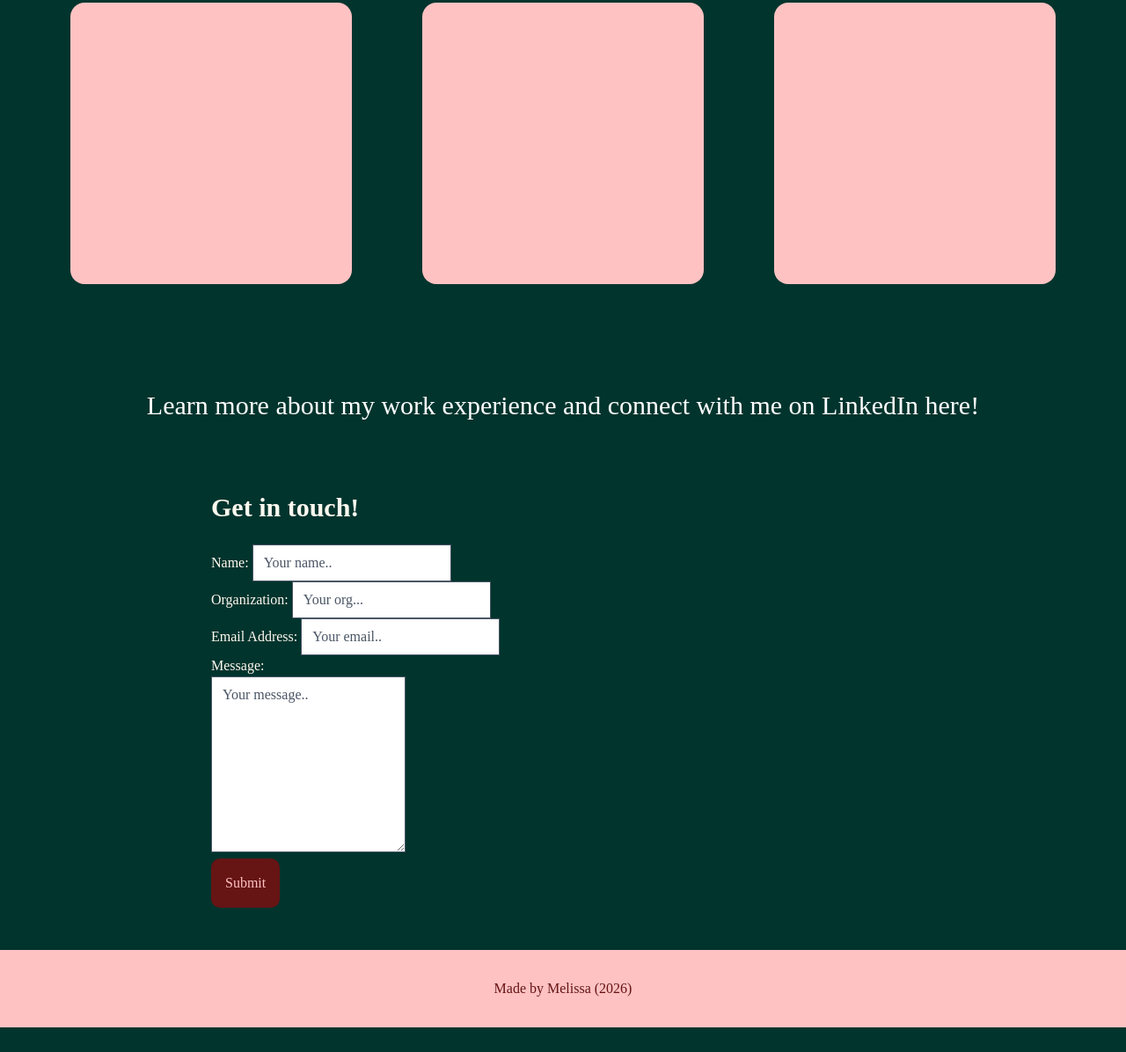
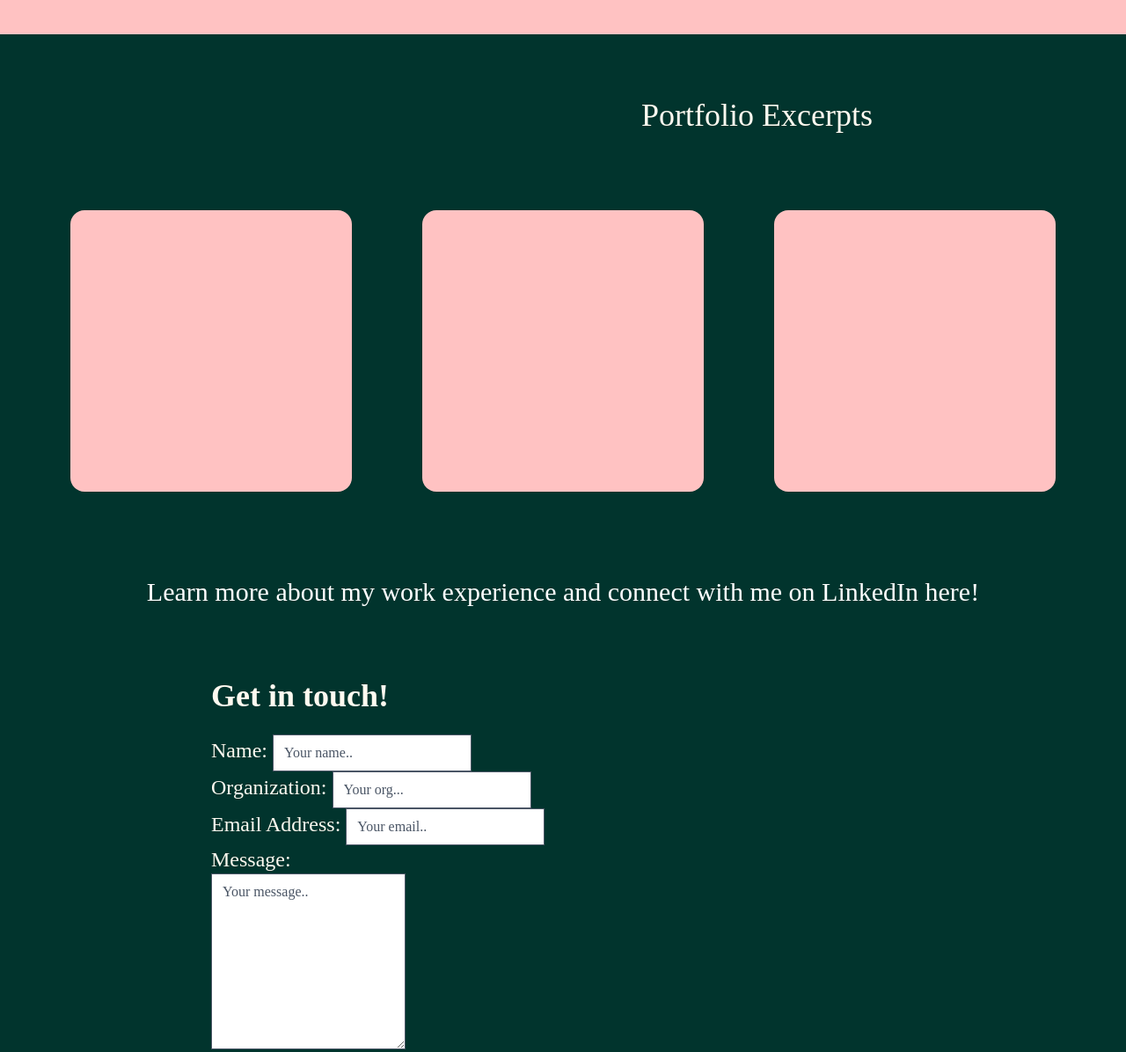
Before and after one commit to mpinedabrown/Melissa-Portfolio, a website built with Vite: page index.html in a window 1280 px wide. Shown: the part 1257-2453 px from the top of the page at 88% size. Before the commit the page ends 2425 px from the top, so only its background shows below. Built offline with nearby package versions, Linux system fonts and the light colour scheme.

Commit message:
changed section 1 layout

```diff
--- a/index.html
+++ b/index.html
@@ -9,6 +9,7 @@
 </head>
   <section>
     <header>
+
         <h1 class="text-4xl font-bold"> Melissa Pineda Brown </h1>
     </header>
   </section>
@@ -17,17 +18,17 @@
 
     <section>
         <div class="about-me">
-        <h2 class="text-3xl text-right">About Me</h2>
+        <h2 class="text-4xl text-left">About Me</h2>
         <br>
-        <p class="leading-8"> I’m a freelance marketing and communications professional who enjoys bringing ideas to life and helping purpose-driven organizations connect with the people they serve. My background spans social media strategy, content development, branding, newsletter management, and communications planning, with experience supporting nonprofit programming and public engagement. I’m currently expanding my skillset in UX/UI design, web development, and digital marketing, and I’m especially interested in projects that bring these areas together. I’m available for freelance and project-based work, from developing a communications strategy to creating the digital materials that bring it to life.</p>
+        <p class="leading-8 text-left max-w-[60%]"> I’m a freelance marketing and communications professional who enjoys bringing ideas to life and helping purpose-driven organizations connect with the people they serve. My background spans social media strategy, content development, branding, newsletter management, and communications planning, with experience supporting nonprofit programming and public engagement. I’m currently expanding my skillset in UX/UI design, web development, and digital marketing, and I’m especially interested in projects that bring these areas together. I’m available for freelance and project-based work, from developing a communications strategy to creating the digital materials that bring it to life.</p>
         <br>
-            <p class="leading-8"> Alongside my creative work, I’m exploring AI safety, governance, and ethics, with a particular interest in how we communicate about emerging technologies and their social consequences. Through fellowships and research, I’ve been building a foundation in responsible AI and tech policy, and I’m interested in communications opportunities that help make these conversations more accessible and meaningful.</p>
+            <p class="leading-8 text-left max-w-[60%]"> Alongside my creative work, I’m exploring AI safety, governance, and ethics, with a particular interest in how we communicate about emerging technologies and their social consequences. Through fellowships and research, I’ve been building a foundation in responsible AI and tech policy, and I’m interested in communications opportunities that help make these conversations more accessible and meaningful.</p>
         </div>
     </section>
 
     <section>
         <div class="resume-highlights">
-            <h2 class="text-3xl"> Resume Highlights </h2>
+            <h2 class="text-4xl"> Resume Highlights </h2>
         <p>
         <br>
         <li class="my-5"> Marketing & Communications Coordinator, NMBLC 2026 </li>
@@ -42,33 +43,33 @@
 
     <section>
         <div class="portfolio-examples"></div>
-            <h2 class="text-3xl text-right"> Portfolio Excerpts </h2>
+            <h2 class="text-4xl text-right"> Portfolio Excerpts </h2>
             <div class="flex flex-row justify-center items-center items-stretch">
-            <div class="bg-[#ffc2c2] w-80 h-80 my-10 mx-10 rounded-2xl hover:scale-125 hover:bg-[#F4A0A0] text-pink-950"> </div>
-            <div class="bg-[#ffc2c2] w-80 h-80 my-10 mx-10 rounded-2xl hover:scale-125 hover:bg-[#F4A0A0] text-pink-950"> </div>
-            <div class="bg-[#ffc2c2] w-80 h-80 my-10 mx-10 rounded-2xl hover:scale-125 hover:bg-[#F4A0A0]"> </div>
+            <div class="bg-[#ffc2c2] w-80 h-80 my-4 mx-10 rounded-2xl hover:scale-125 hover:bg-[#F4A0A0] text-pink-950"> </div>
+            <div class="bg-[#ffc2c2] w-80 h-80 my-4 mx-10 rounded-2xl hover:scale-125 hover:bg-[#F4A0A0] text-pink-950"> </div>
+            <div class="bg-[#ffc2c2] w-80 h-80 my-4 mx-10 rounded-2xl hover:scale-125 hover:bg-[#F4A0A0]"> </div>
             </div>
         <div class="text-center text-3xl my-20 text-white"> Learn more about my work experience and connect with me on LinkedIn here! </div>
     </section>
 
     <section>
         <div class="contact-melissa">
-            <h1 class="text-3xl font-bold"> Get in touch!</h1>
+            <h1 class="text-4xl font-bold"> Get in touch!</h1>
             <br>
             <form>
-                <div>
+                <div class="text-2xl">
                     <label for="name"> Name: </label>
                         <input type="text" id="name" name="name" placeholder="Your name..">
                 </div>
-                <div>
+                <div class="text-2xl">
                     <label for="organization"> Organization: </label>
                         <input type="text" id="organization" name="organization" placeholder="Your org...">
                 </div>
-                <div>
+                <div class="text-2xl">
                     <label for="email"> Email Address: </label>
                         <input type="email" id="email" name="email" placeholder="Your email..">
                 </div>
-                <div>
+                <div class="text-2xl">
             <p>Message:</p>
                 <textarea id="message" name="message" placeholder="Your message.." style="height:200px"></textarea>
                 </div>
```
